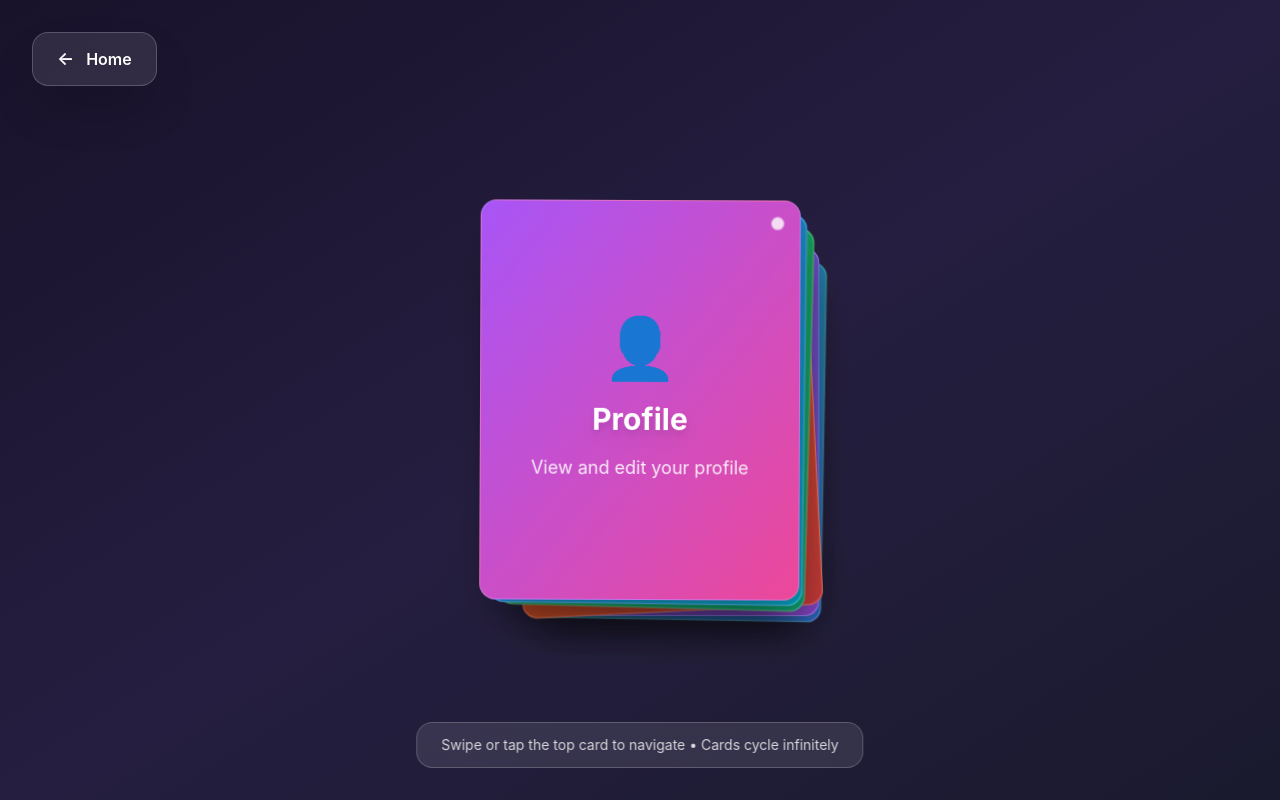
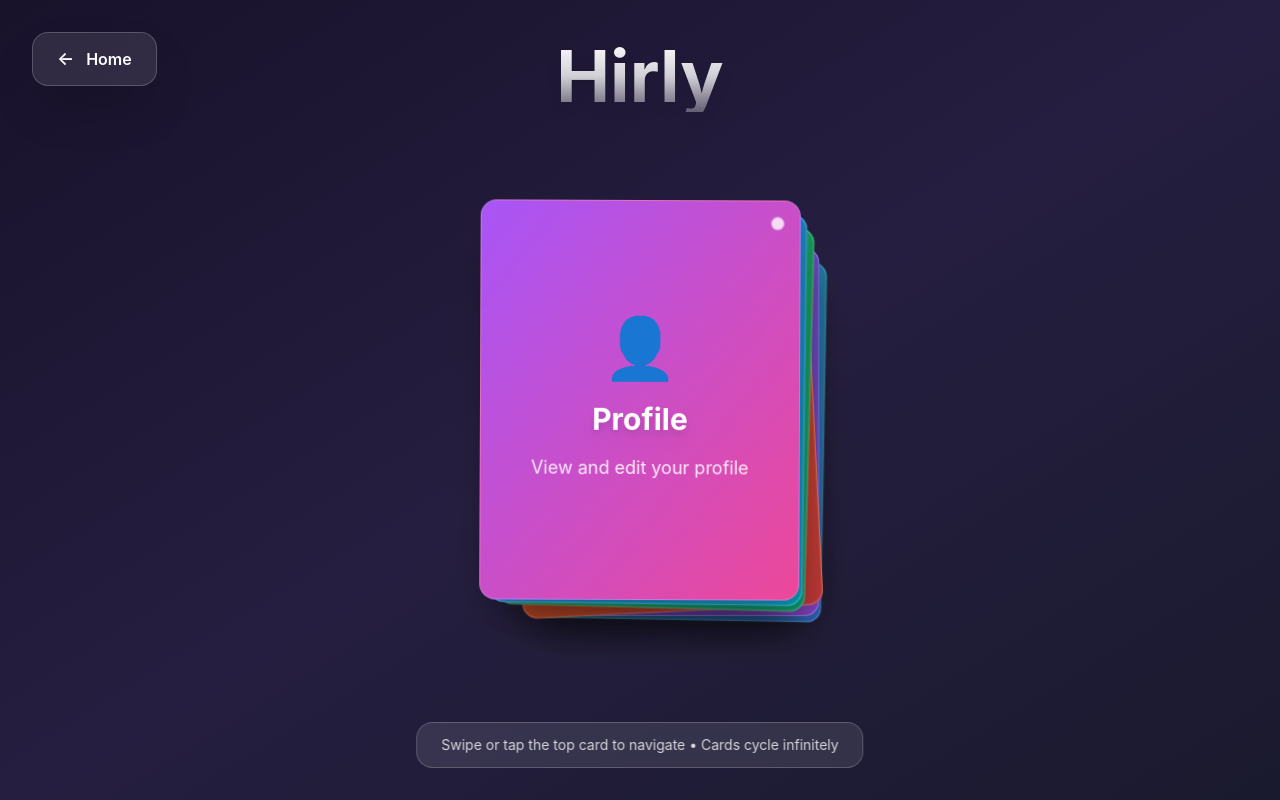
Before and after one commit to ReggieNora/CardsUI, a React (Vite) app in the folder project/: page /app/cards in a window 1280 px wide. Built offline with nearby package versions, Linux system fonts and the light colour scheme.

Commit message:
Added logo to the top of the stack

```diff
--- a/project/src/components/CardHubExperiment.tsx
+++ b/project/src/components/CardHubExperiment.tsx
@@ -144,10 +144,16 @@ export default function CardHubExperiment() {
   return (
     <div className="relative min-h-screen flex items-center justify-center bg-gradient-to-br from-[#18122B] via-[#251E40] to-[#1A1A2E] overflow-hidden">
 
-      {/* Background Logo */}
-      <div className="absolute z-10 flex flex-col items-center justify-center">
-        <img src={logo} alt="Hirly" className="w-32 h-32 mb-2 select-none pointer-events-none opacity-20" />
-        <span className="text-2xl font-extrabold text-white/20 drop-shadow-lg">Hirly</span>
+      {/* Hirly Branded Header */}
+      <div className="absolute top-0 left-0 w-full flex flex-col items-center z-30 pt-10 pointer-events-none select-none">
+        <motion.h1
+          initial={{ opacity: 0, y: 20 }}
+          animate={{ opacity: 1, y: 0 }}
+          transition={{ duration: 1, delay: 0.4 }}
+          className="text-5xl md:text-7xl font-bold text-center bg-clip-text text-transparent bg-gradient-to-b from-white via-white/80 to-white/30 drop-shadow-lg"
+        >
+          Hirly
+        </motion.h1>
       </div>
 
       {/* Card Stack Container */}
```
